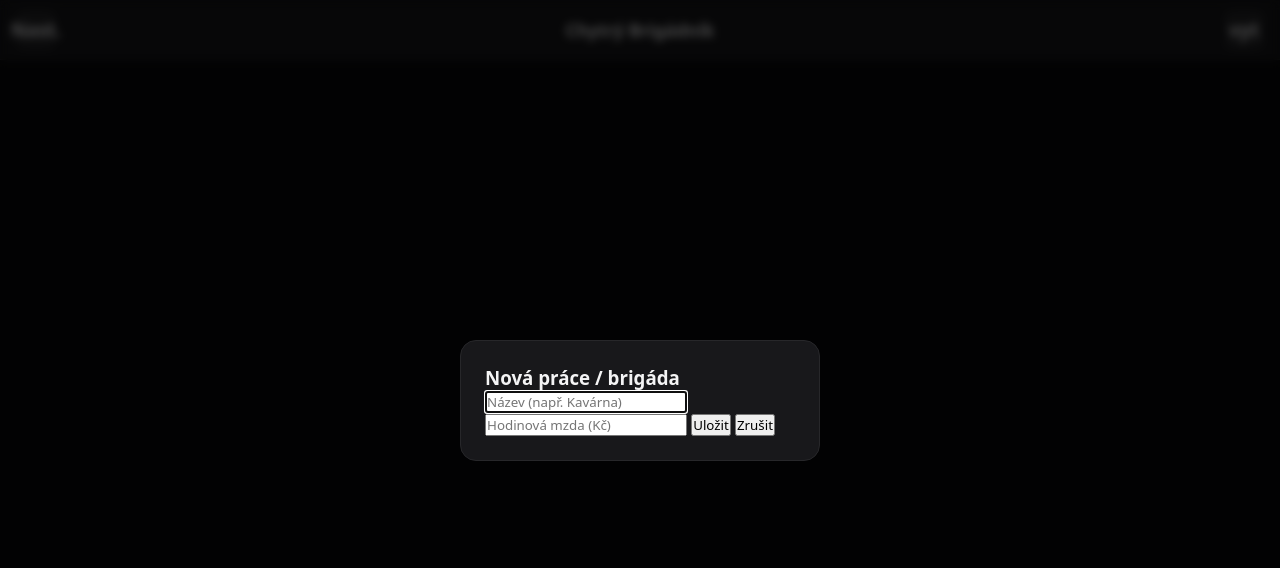
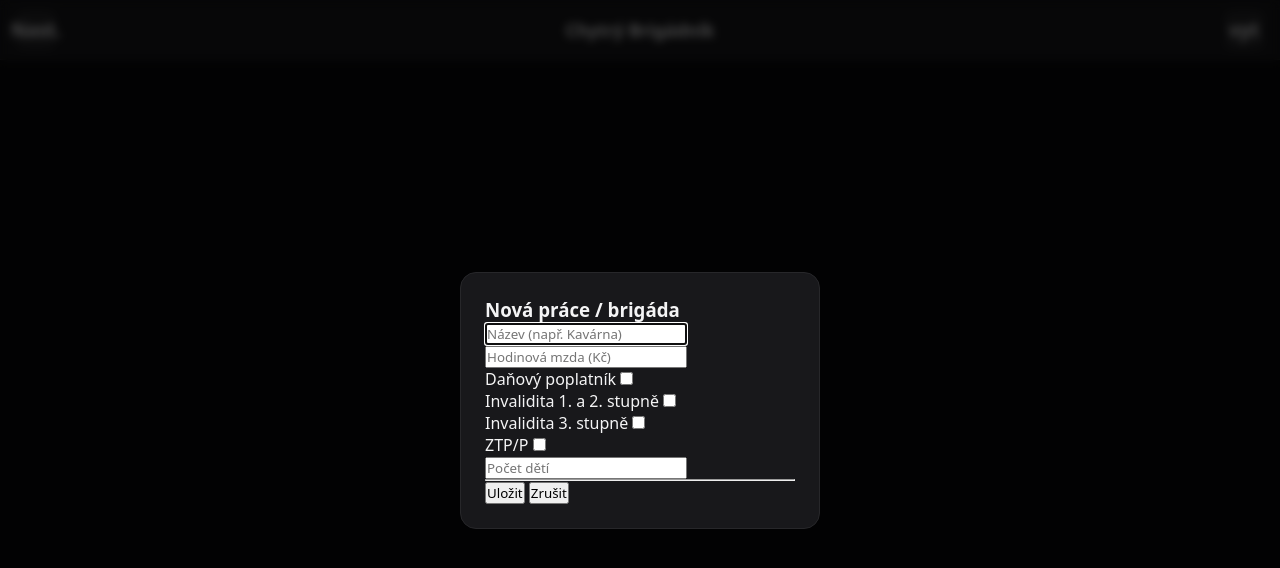
Before and after one commit to n7x3n/chytry-brigadnik, a plain HTML site: page index.html in a window 1280 px wide. Both pictures are taken after a click on the button "vyt". Drawn offline with Linux system fonts and the light colour scheme.

Commit message:
added other specs to dialog

```diff
--- a/index.html
+++ b/index.html
@@ -20,6 +20,24 @@
             <h3>Nová práce / brigáda</h3>
             <input type="text" id="job-name" placeholder="Název (např. Kavárna)" required>
             <input type="number" id="job-rate" placeholder="Hodinová mzda (Kč)" required>
+            <div>
+                <label for="tax-payer">Daňový poplatník</label>
+                <input type="checkbox" id="tax-payer">
+            </div>
+            <div>
+                <label for="tax-payer">Invalidita 1. a 2. stupně</label>
+                <input type="checkbox" id="inv-1-2">
+            </div>
+            <div>
+                <label for="tax-payer">Invalidita 3. stupně</label>
+                <input type="checkbox" id="inv-3">
+            </div>
+            <div>
+                <label for="tax-payer">ZTP/P</label>
+                <input type="checkbox" id="ztp">
+            </div>
+            <input type="number" id="job-rate" placeholder="Počet dětí">
+            <hr>
             <button type="submit">Uložit</button>
             <button type="button" id="cancel-btn">Zrušit</button>
         </form>
```
